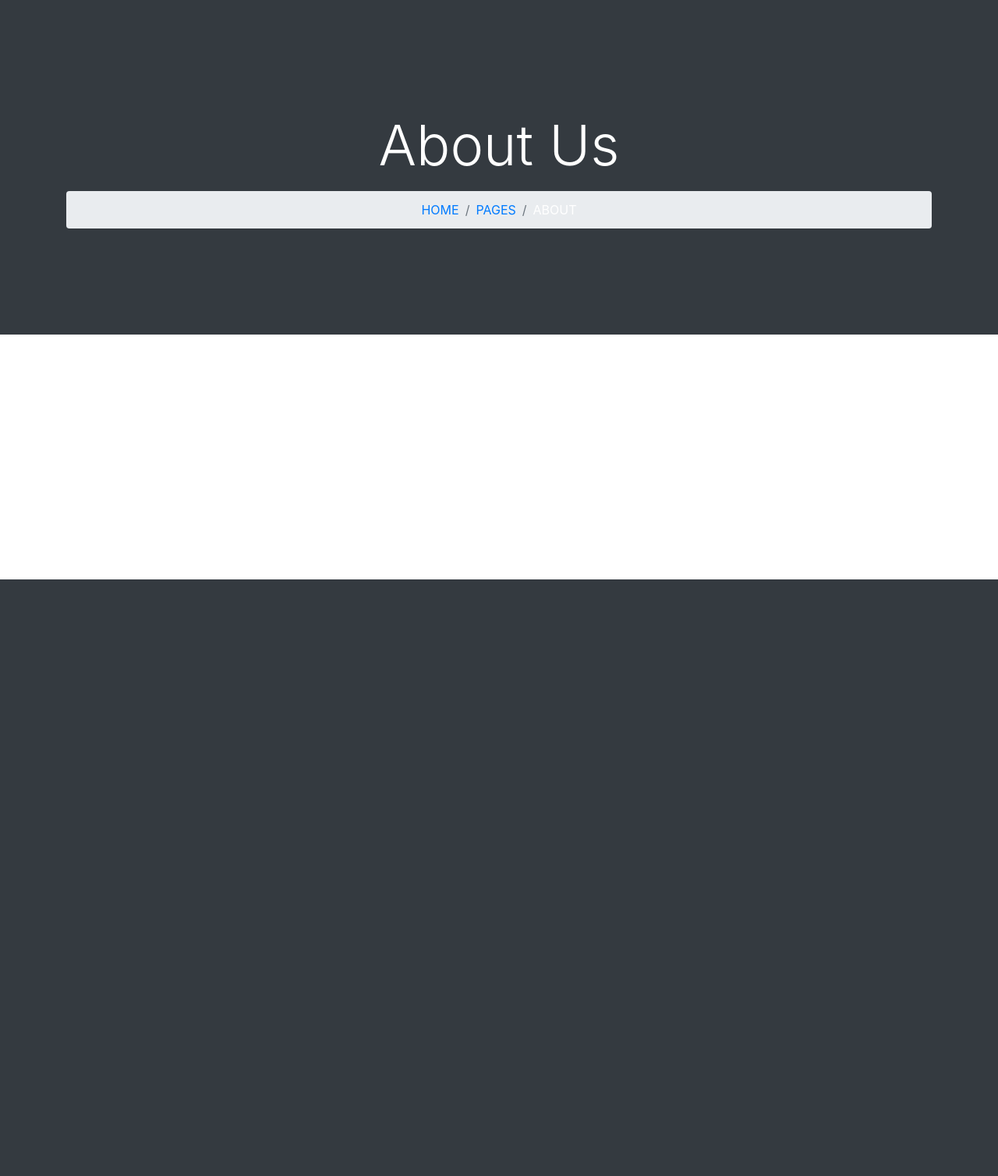
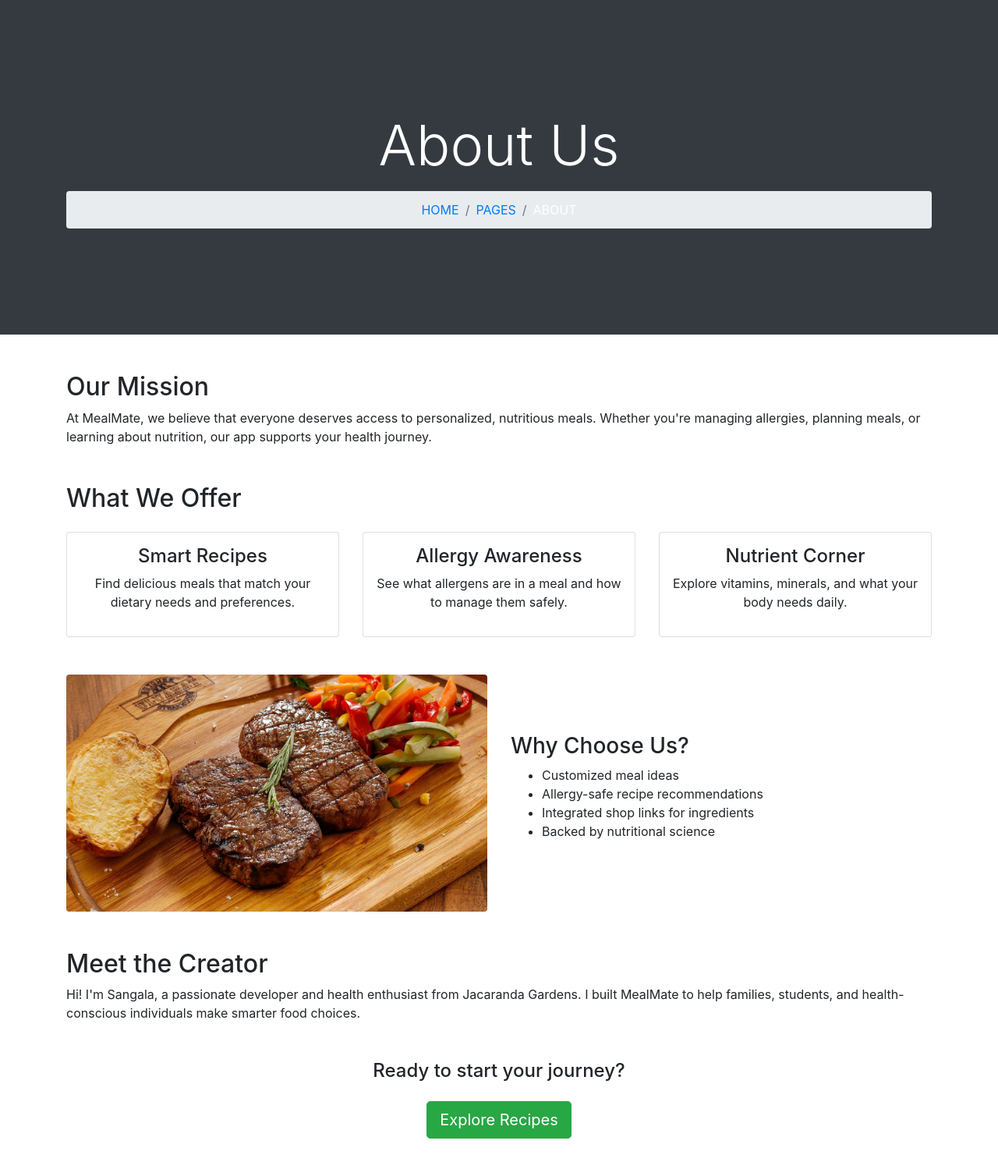
Before and after one commit to fav-coder/MealMate-Africa, a Django app: page /about/ in a window 1280 px wide. Shown: the part 57-1565 px from the top of the page at 78% size. Before the commit the page ends 800 px from the top, so only its background shows below. Run offline with Django 5.2, Linux system fonts and the light colour scheme.

Commit message:
add file

```diff
--- a/delicacies/base/templates/base/about.html
+++ b/delicacies/base/templates/base/about.html
@@ -1,4 +1,5 @@
 {% extends 'main.html' %}
+{% load static %}
 {% block content %}
 
 
@@ -7,7 +8,7 @@
                     <h1 class="display-3 text-white mb-3 animated slideInDown">About Us</h1>
                     <nav aria-label="breadcrumb">
                         <ol class="breadcrumb justify-content-center text-uppercase">
-                            <li class="breadcrumb-item"><a href="#">Home</a></li>
+                            <li class="breadcrumb-item"><a href="{% url 'home' %}">Home</a></li>
                             <li class="breadcrumb-item"><a href="#">Pages</a></li>
                             <li class="breadcrumb-item text-white active" aria-current="page">About</li>
                         </ol>
@@ -17,6 +18,71 @@
         </div>
 
 
+        <div class="container my-5">
+  <h2>Our Mission</h2>
+  <p>
+    At MealMate, we believe that everyone deserves access to personalized, nutritious meals.
+    Whether you're managing allergies, planning meals, or learning about nutrition, our app supports your health journey.
+  </p>
+</div>
+
+
+<div class="container my-5">
+  <h2 class="mb-4">What We Offer</h2>
+  <div class="row text-center">
+    <div class="col-md-4">
+      <div class="card h-100 shadow-sm p-3">
+        <h4>Smart Recipes</h4>
+        <p>Find delicious meals that match your dietary needs and preferences.</p>
+      </div>
+    </div>
+    <div class="col-md-4">
+      <div class="card h-100 shadow-sm p-3">
+        <h4>Allergy Awareness</h4>
+        <p>See what allergens are in a meal and how to manage them safely.</p>
+      </div>
+    </div>
+    <div class="col-md-4">
+      <div class="card h-100 shadow-sm p-3">
+        <h4>Nutrient Corner</h4>
+        <p>Explore vitamins, minerals, and what your body needs daily.</p>
+      </div>
+    </div>
+  </div>
+</div>
+
+<div class="container my-5">
+  <div class="row align-items-center">
+    <div class="col-md-6">
+      <img src="{% static 'delicacies\base\static\images\bg-hero.jpg' %}" class="img-fluid rounded" alt="Healthy Meal">
+    </div>
+    <div class="col-md-6">
+      <h3>Why Choose Us?</h3>
+      <ul>
+        <li>Customized meal ideas</li>
+        <li>Allergy-safe recipe recommendations</li>
+        <li>Integrated shop links for ingredients</li>
+        <li>Backed by nutritional science</li>
+      </ul>
+    </div>
+  </div>
+</div>
+
+
+<div class="container my-5">
+  <h2>Meet the Creator</h2>
+  <p>
+    Hi! I'm Sangala, a passionate developer and health enthusiast from Jacaranda Gardens.
+    I built MealMate to help families, students, and health-conscious individuals make smarter food choices.
+  </p>
+</div>
+
+
+<div class="container text-center my-5">
+  <h4>Ready to start your journey?</h4>
+  <a href="{% url 'recipe' %}" class="btn btn-success btn-lg mt-3">Explore Recipes</a>
+</div>
+
 
 
 
--- a/delicacies/base/templates/base/recipe.html
+++ b/delicacies/base/templates/base/recipe.html
@@ -19,11 +19,11 @@
     <div class="row row-cols-1 row-cols-md-2 row-cols-lg-3 g-4">
         {% for recipe in recipes %}
             <div class="col">
-                <div class="card h-100 shadow-sm">
+                <div class="card h-100 shadow-sm ">
                     <div class="card-body">
                         <h5 class="card-title">{{ recipe.name }}</h5>
                         <p class="card-text"><strong>Meal Type:</strong> {{ recipe.meal_type|title }}</p>
-                        <p class="card-text"><strong>Description:</strong> {{ recipe.description }}</p>
+                        <p class=" card-text"><strong>Description:</strong> {{ recipe.description }}</p>
                         <p class="card-text"><strong>Ingredients:</strong> {{ recipe.ingredients }}</p>
                         <p class="card-text"><strong>Instructions:</strong> {{ recipe.instructions }}</p>
                         <p class="card-text"><strong>Allergies:</strong>
@@ -35,6 +35,7 @@
                                 {% endfor %}
                             </ul>
                         </p>
+                        <p class="card-text"><strong>Management of Allergies:</strong> {{ recipe.management_of_allergies|default:"None" }}</p>
                     </div>
                 </div>
             </div>
--- a/delicacies/base/urls.py
+++ b/delicacies/base/urls.py
@@ -6,12 +6,11 @@ from django.conf import settings
 from django.conf.urls.static import static
 
 urlpatterns = [
-    path('',views.home, name='home')
-    ,path('about/',views.about, name='about')
-    ,path('contact/',views.contact, name='contact')
-    ,path('recipe/',views.recipe, name='recipe')
-    ,path('nutrientcorner/',views.nutrientcorner, name='nutrientcorner')
-    ,path('shop/',views.shop, name='shop')
+    path('', views.home, name='home'),
+    path('about/', views.about, name='about'),
+    path('contact/', views.contact, name='contact'),
+    path('recipe/', views.recipe, name='recipe'),
+    #path('recipe/<int:pk>/', views.recipe, name='recipe-detail'),
+    path('nutrientcorner/', views.nutrientcorner, name='nutrientcorner'),
+    path('shop/', views.shop, name='shop'),
 ]
-if settings.DEBUG:
-    urlpatterns += static(settings.MEDIA_URL, document_root=settings.MEDIA_ROOT)
```
Also changed, not shown: delicacies/base/models.py (+23 -18 lines), delicacies/base/templates/base/recipe_detail.html (added, +24 -0 lines), delicacies/base/views.py (+9 -0 lines), delicacies/base/migrations/0001_initial.py, delicacies/base/migrations/0002_alter_recipe_meal_type.py (added), delicacies/base/migrations/0002_rename_vitaamins_nutrientcorner_vitamins.py (deleted), delicacies/base/migrations/0003_alter_recipe_meal_type.py (added), delicacies/base/migrations/0003_rename_mealstation_recipe.py (deleted), delicacies/base/migrations/0004_delete_shop.py (deleted), delicacies/base/migrations/0004_recipe_management_of_allergies.py (added), delicacies/base/migrations/0005_shop.py (deleted), delicacies/db.sqlite3.
